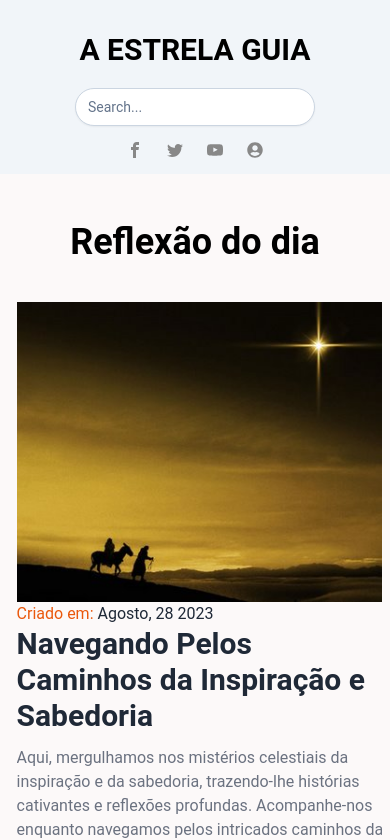
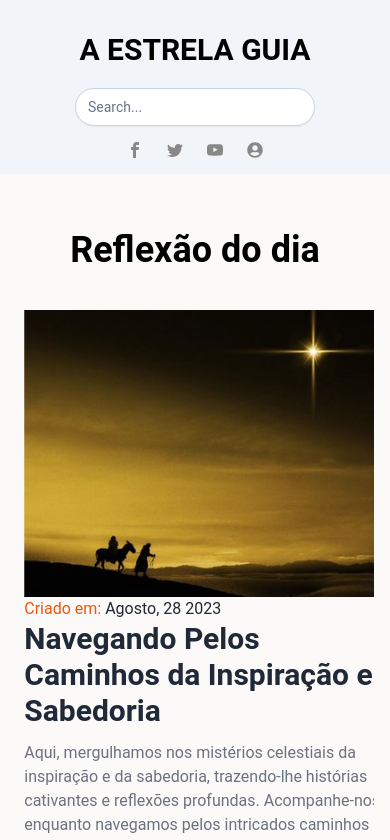
Before and after one commit to iSantanaaH/blog-star-guide, a Next.js app in the folder front-end_next/: page / in a window 390 px wide. Shown: the top 840 px of the page. Built offline with nearby package versions, Linux system fonts and the light colour scheme.

Commit message:
change padding

```diff
--- a/front-end_next/app/Components/Section1/sectionIntroBlogSlide.tsx
+++ b/front-end_next/app/Components/Section1/sectionIntroBlogSlide.tsx
@@ -16,7 +16,7 @@ const section1 = () => {
   };
 
   return (
-    <section className="py-16 sm:bg-none sml:p-2">
+    <section className="py-16 sm:bg-none sml:p-4">
       <div className="container mx-auto md:px20">
         <h1 className="font-bold text-4xl py-10 text-center">
           Reflexão do dia
--- a/front-end_next/app/Components/Section2/sectionPosts.tsx
+++ b/front-end_next/app/Components/Section2/sectionPosts.tsx
@@ -5,7 +5,7 @@ import Author from "../Child/author";
 
 const SectionPosts = () => {
   return (
-    <section className="container mx-auto md:px-20 py-10 sml:p-1">
+    <section className="container mx-auto md:px-20 py-10 sml:p-5">
       <h1 className="font-bold text-4xl py-12 text-center">Mais recente</h1>
 
       <div className="grid md:grid-cols-2 lg:grid-cols-3 gap-14">
```
